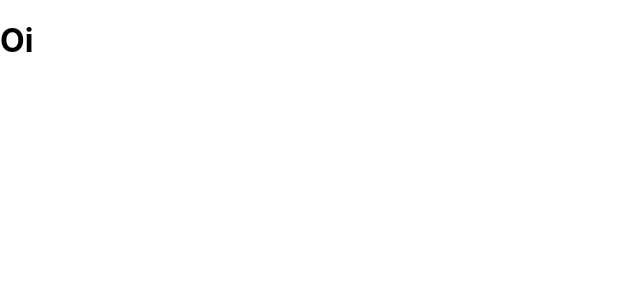
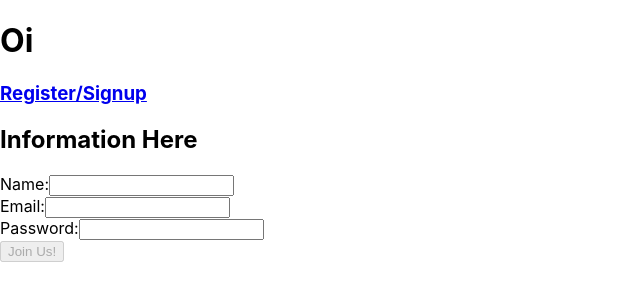
Before and after one commit to buildweek-wunderlist-2/Front-End, a React (Create React App) app: page /signup in a window 1280 px wide. Shown: the top 300 px of the page, without its empty margins (0-640 px from the left). Built offline with nearby package versions, Linux system fonts and the light colour scheme.

Commit message:
Finished the sign up. All input boxes error codes and requirements work.

```diff
--- a/src/App.js
+++ b/src/App.js
@@ -1,14 +1,18 @@
 import React from 'react';
 import './App.css';
-import {Route} from 'react-router'
+import {Route, Link} from 'react-router-dom'
+import SignUp from './components/SignUpFiles/Signup'
 
 function App() {
   return (
     <>
     <h1>Oi</h1>
-      {/* <Route path = /signup>
-            SignUp
-          </Route>*/}
+
+    <h3> <Link to = '/signup'> Register/Signup </Link>  </h3>
+
+      <Route path = '/signup' >
+        <SignUp />
+      </Route>
     </>
   );
 }
--- a/src/components/SignUpFiles/Signup.js
+++ b/src/components/SignUpFiles/Signup.js
@@ -1,5 +1,7 @@
-import react, { useState } from "react"
+import React, { useState, useEffect } from "react"
 import * as yup from 'yup'
+import signupFormSchema from "./signupFormSchema"
+
 
 
 
@@ -32,10 +34,98 @@ export default function SignUp(props){
 
  }
 
- const inputChange = (name, value) => {
+ const inputChange = evt => {
 
+    const {name, value} = evt.target
 
+    yup
+    .reach(signupFormSchema, name)
+    .validate(value)
+    .then(valid => {
+        setErrors({
+            ...errors,
+            [name]: ''
+        })
+    })
+    .catch(err => {
+        setErrors({
+            ...errors,
+            [name]: err.errors[0]
+        })
+    })
+
+    setValues({
+        ...values,
+        [name]: value
+    })
 
  }
 
+
+ const submit = evt => {
+
+    const newUser = {
+        name: values.name.trim(),
+        email: values.email.trim(),
+        password: values.password.trim(),
+    }
+
+    evt.preventDefault()
+    postNewUser(newUser)
+
+ }
+
+    useEffect(() => {
+    signupFormSchema.isValid(values)
+      .then(valid => {
+        setDisabled(!valid);
+      }
+    )}, [values])
+
+    return (
+        <>
+        <div>
+            {/* Header */}
+        </div>
+
+        <form onSubmit = {submit}>
+            <div>
+                <h2>Information Here</h2>
+
+                <label>Name:
+                    <input
+                     value = {values.name}
+                     onChange = {inputChange}
+                     name = 'name'
+                     type = 'text'
+                    />
+                <div>{errors.name}</div>
+                </label>
+
+                <label>Email:
+                    <input
+                    value = {values.email}
+                    onChange = {inputChange}
+                    name = 'email'
+                    type = 'email'
+                    />
+                <div>{errors.email}</div>
+                </label>
+
+                <label>Password:
+                    <input
+                    value = {values.password}
+                    onChange = {inputChange}
+                    name = 'password'
+                    type = 'password'
+                    />
+                  <div>{errors.password}</div>
+                </label>
+
+                <button disabled = {disabled}>Join Us!</button>
+            </div>
+        </form>
+        </>
+    )
+
 }
--- /dev/null
+++ b/src/components/SignUpFiles/signupFormSchema.js
@@ -0,0 +1,19 @@
+import * as yup from 'yup'
+
+const signupFormSchema = yup.object().shape({
+
+    name: yup
+    .string()
+    .required('Must include a name'),
+    email: yup
+    .string()
+    .email('Must be a valid email address')
+    .required('Must include email address') ,
+    password: yup
+    .string()
+    .min(8, 'Password must be longer than 8 characters')
+    .required('Password is required'),
+
+})
+
+export default signupFormSchema
```
